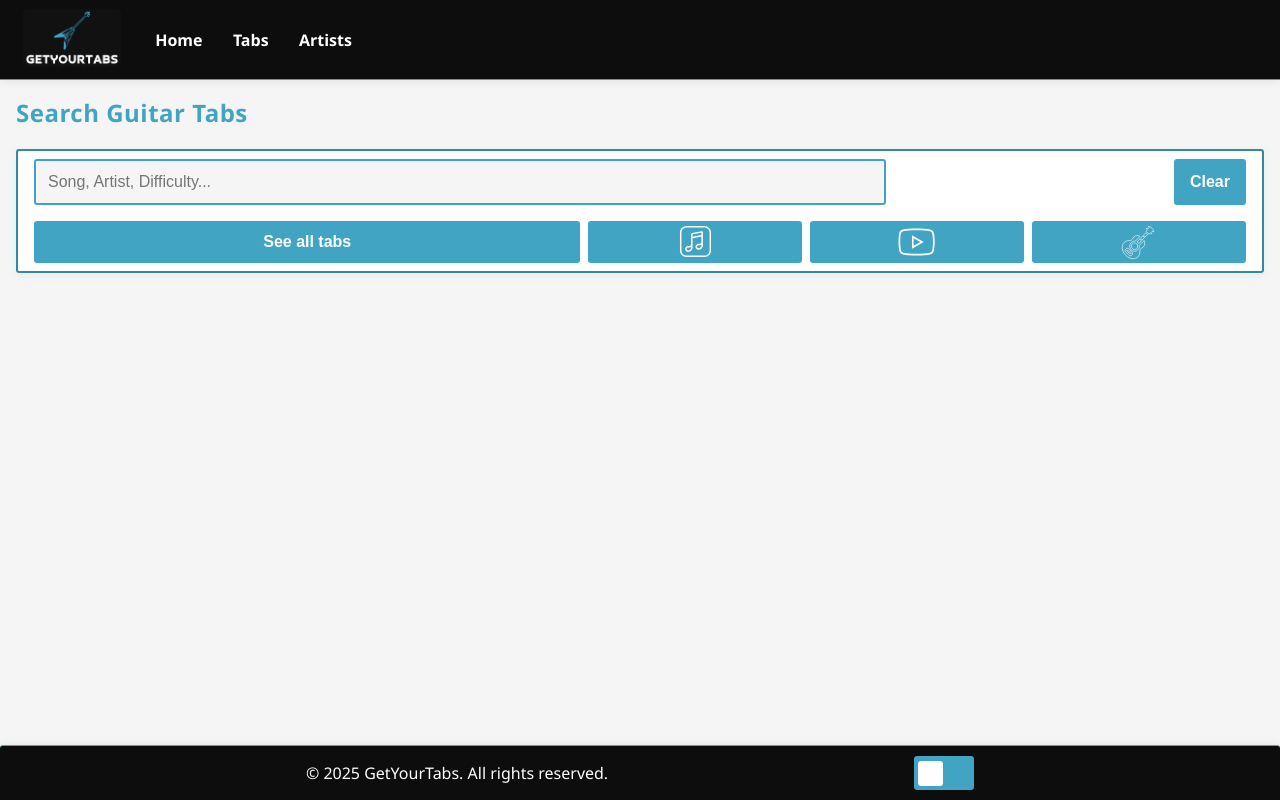
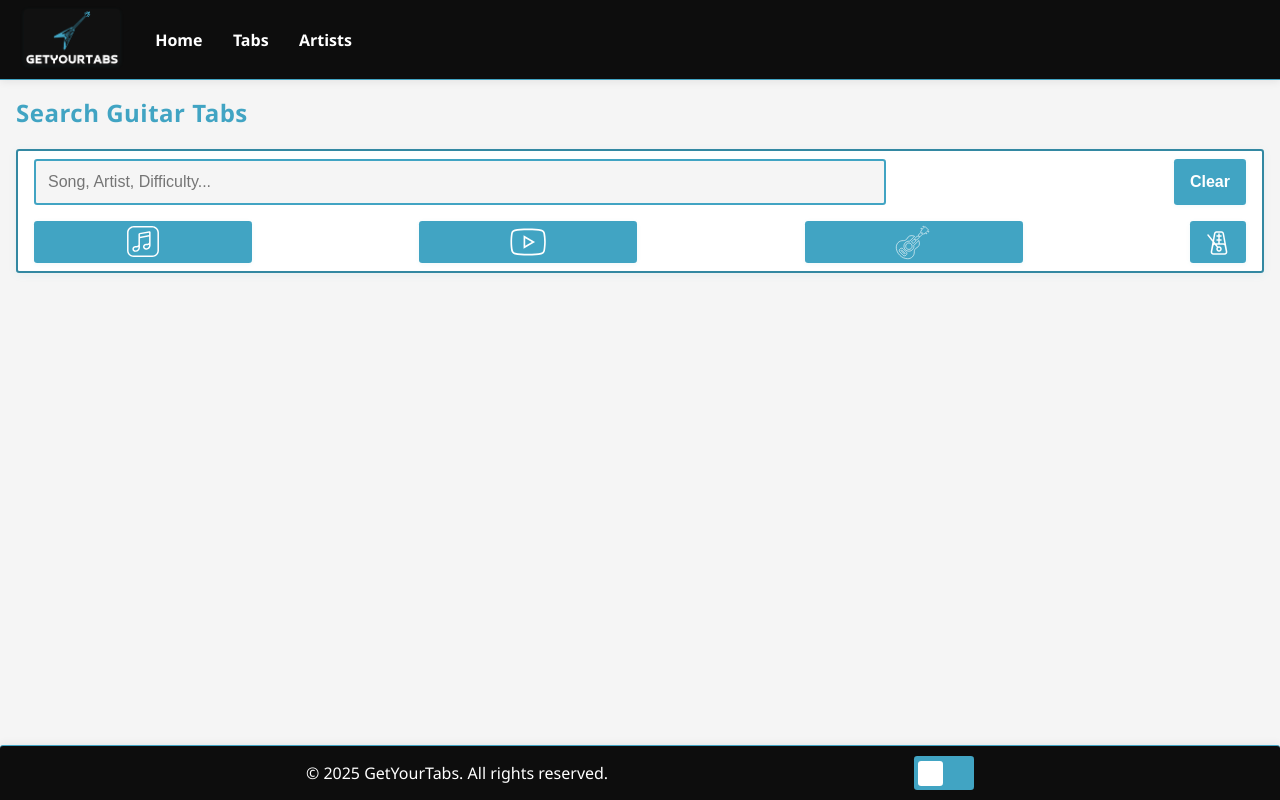
Before and after one commit to EtienneLm/GetYourTabs, a plain HTML site: page index.html in a window 1280 px wide. Drawn offline with Linux system fonts and the light colour scheme.

Commit message:
Update index.html

```diff
--- a/index.html
+++ b/index.html
@@ -28,9 +28,9 @@
 
 
       <div class="search-page bottom-btns">
-        <a href="./pages/see-tabs.html" class="see-tabs-btn">
+<!--         <a href="./pages/see-tabs.html" class="see-tabs-btn">
           <button id="see-tabs-btn">See all tabs</button>
-        </a>
+        </a> -->
         <button id="change-songs-display-btn" class="search-page change-songs-display-btn">
           <img src="./assets/song-icon-1.svg" alt="song icon">
         </button>
@@ -39,6 +39,9 @@
         </button>
         <button id="guitar-type-btn" class="search-page guitar-type-btn">
           <img src="./assets/guitar-icon-1.svg" alt="guitar icon">
+        </button>
+        <button id="metronome-btn" class="search-page metronome-btn">
+          <img src="./assets/metronome-1.png" alt="metronome icon">
         </button>
       </div>
 
@@ -54,8 +57,7 @@
   <script src="./js/footer.js"></script>
   <script src="./js/scrollToTop.js"></script>
   <script src="./js/darkMode.js"></script>
-
-
+  <script src="./js/metronome.js"></script>
 </body>
 
 </html>
```
